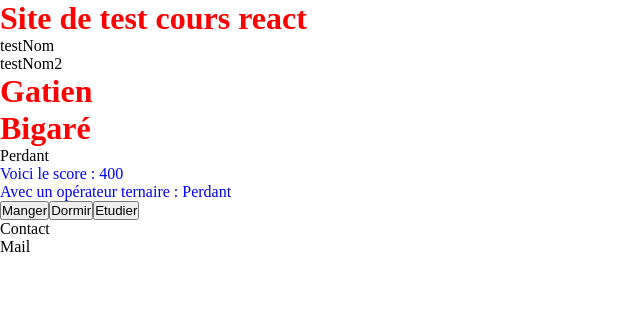
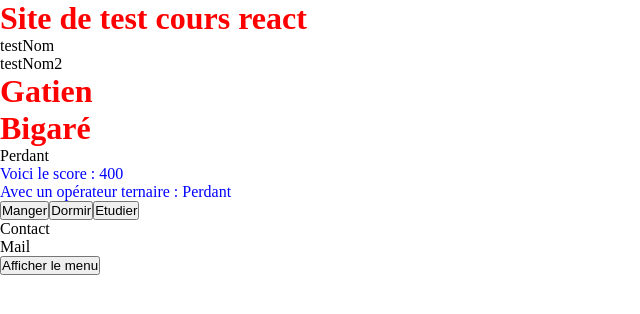
Before and after one commit to BuntProduction/React-semaine-1612, a React (Vite) app in the folder Cours react/: page / in a window 1280 px wide. Shown: the top 314 px of the page, without its empty margins (0-640 px from the left). Built offline with nearby package versions, Linux system fonts and the light colour scheme.

Commit message:
à corriger

```diff
--- a/Cours react/src/App.jsx
+++ b/Cours react/src/App.jsx
@@ -3,6 +3,7 @@
 import { User } from "./components/User/User.jsx";
 import { Player } from "./components/User/Player.jsx";
 import { Routine } from "./components/Routine.jsx";
+import { Menu } from "./components/Menu.jsx";
 
 import "./index.css";
 
@@ -15,6 +16,7 @@
         <Player />
         <Routine />
         <Footer />
+        <Menu />
       </div>
     </>
   );
--- /dev/null
+++ b/Cours react/src/components/Menu.jsx
@@ -0,0 +1,24 @@
+import { useState } from "react";
+
+export function Menu() {
+  const [isMenuVisible, setMenuVisible] = useState(false);
+
+  const toggleMenu = () => {
+    setMenuVisible((prev) => !prev);
+  };
+
+  return (
+    <div>
+      <button onClick={toggleMenu}>
+        {isMenuVisible ? "Cacher le menu" : "Afficher le menu"}
+      </button>
+      {isMenuVisible ? (
+        <ul>
+          <li>Nourrir le chien</li>
+          <li>Faire mes devoirs</li>
+          <li>React</li>
+        </ul>
+      ) : null}
+    </div>
+  );
+}
```
